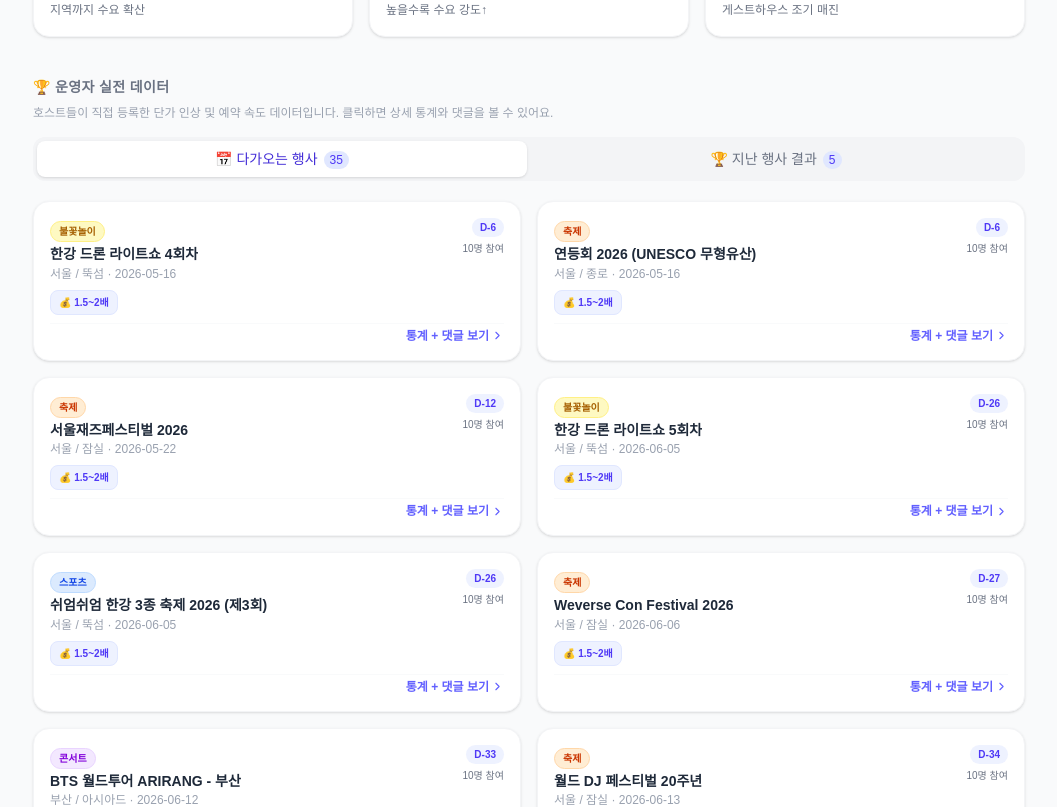
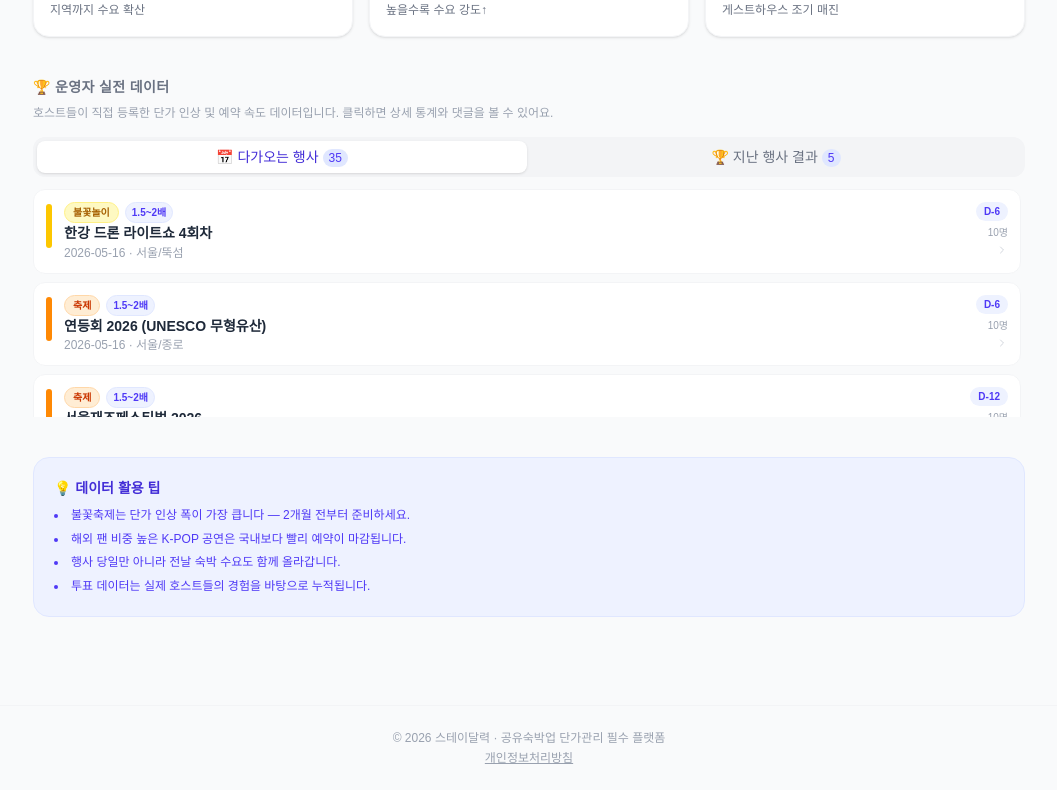
Before and after one commit to yunseon0308-gif/stay-calendar, a Next.js app: page /stats in a window 1280 px wide. Shown: the part 780-1587 px from the top of the page, without its empty margins (111-1168 px from the left). Built offline with nearby package versions, Linux system fonts and the light colour scheme.

Commit message:
refactor: SurveyEventList 컴팩트 카드 + 3개 고정 세로 스크롤
Co-Authored-By: Claude Sonnet 4.6 <noreply@anthropic.com>

```diff
--- a/src/components/SurveyEventList.tsx
+++ b/src/components/SurveyEventList.tsx
@@ -3,7 +3,7 @@
 import { useState, useEffect } from 'react';
 import Link from 'next/link';
 import { SAMPLE_EVENTS } from '@/lib/sampleEvents';
-import { CATEGORY_LABEL, CATEGORY_LIGHT } from '@/types/event';
+import { CATEGORY_LABEL, CATEGORY_LIGHT, CATEGORY_COLOR } from '@/types/event';
 import { ChevronRight } from 'lucide-react';
 
 const PRICE_LABELS: Record<string, string> = {
@@ -39,11 +39,10 @@ export default function SurveyEventList() {
   const today = new Date();
   today.setHours(0, 0, 0, 0);
 
-  // slug 있는 행사만
-  const events = SAMPLE_EVENTS.filter(e => e.slug);
+  const events   = SAMPLE_EVENTS.filter(e => e.slug);
   const upcoming = events.filter(e => new Date(e.date_end) >= today)
     .sort((a, b) => a.date_start.localeCompare(b.date_start));
-  const past = events.filter(e => new Date(e.date_end) < today)
+  const past     = events.filter(e => new Date(e.date_end) < today)
     .sort((a, b) => b.date_start.localeCompare(a.date_start));
 
   useEffect(() => {
@@ -62,28 +61,25 @@ export default function SurveyEventList() {
   const renderList = (list: typeof events) => {
     if (loading) {
       return (
-        <div className="grid grid-cols-1 md:grid-cols-2 gap-4">
-          {[1,2,3,4].map(i => (
-            <div key={i} className="h-28 bg-gray-100 rounded-2xl animate-pulse" />
-          ))}
+        <div className="space-y-2">
+          {[1,2,3].map(i => <div key={i} className="h-14 bg-gray-100 rounded-xl animate-pulse" />)}
         </div>
       );
     }
     if (list.length === 0) {
       return (
-        <div className="bg-white border border-dashed border-gray-200 rounded-2xl p-8 text-center">
-          <p className="text-sm text-gray-400">해당하는 행사가 없어요.</p>
-        </div>
+        <div className="text-center py-6 text-sm text-gray-400">해당하는 행사가 없어요.</div>
       );
     }
     return (
-      <div className="grid grid-cols-1 md:grid-cols-2 gap-4">
+      /* 3개 높이 고정, 세로 스크롤 */
+      <div className="overflow-y-auto max-h-[228px] space-y-2 pr-1">
         {list.map(event => {
-          const stats   = surveyMap[event.id];
-          const total   = stats?.total ?? 0;
+          const stats    = surveyMap[event.id];
+          const total    = stats?.total ?? 0;
           const topPrice = stats ? topKey(stats.priceCount) : null;
           const topSpeed = stats ? topKey(stats.occupancyCount) : null;
-          const isPast  = new Date(event.date_end) < today;
+          const isPast   = new Date(event.date_end) < today;
           const daysLeft = Math.ceil(
             (new Date(event.date_start).getTime() - today.getTime()) / 86400000
           );
@@ -92,50 +88,45 @@ export default function SurveyEventList() {
             <Link
               key={event.id}
               href={`/event/${event.slug}/stats`}
-              className="bg-white rounded-2xl border border-gray-100 shadow-sm p-4 hover:border-indigo-200 hover:shadow-md transition-all flex flex-col gap-2"
+              className="flex items-start gap-3 bg-white border border-gray-100 rounded-xl p-3 hover:border-indigo-200 hover:shadow-sm transition-all"
             >
-              {/* 상단 */}
-              <div className="flex items-start justify-between gap-2">
-                <div className="min-w-0">
-                  <span className={`inline-block text-[10px] font-semibold px-2 py-0.5 rounded-full border mb-1 ${CATEGORY_LIGHT[event.category]}`}>
+              {/* 카테고리 컬러 바 */}
+              <div
+                className={`w-1.5 rounded-full shrink-0 mt-0.5 ${CATEGORY_COLOR[event.category]}`}
+                style={{ minHeight: '44px' }}
+              />
+
+              <div className="flex-1 min-w-0">
+                <div className="flex items-center gap-1.5 mb-0.5 flex-wrap">
+                  <span className={`text-[10px] font-semibold px-2 py-0.5 rounded-full border ${CATEGORY_LIGHT[event.category]}`}>
                     {CATEGORY_LABEL[event.category]}
                   </span>
-                  <p className="text-sm font-bold text-gray-800 leading-tight truncate">{event.title}</p>
-                  <p className="text-xs text-gray-400 mt-0.5">
-                    {event.district ? `${event.location} / ${event.district}` : event.location}
-                    {' · '}{event.date_start}
-                  </p>
-                </div>
-                <div className="shrink-0 flex flex-col items-end gap-1">
-                  {isPast ? (
-                    <span className="text-[10px] font-semibold text-gray-400 bg-gray-100 px-2 py-0.5 rounded-full">종료</span>
-                  ) : (
-                    <span className="text-[10px] font-bold text-indigo-600 bg-indigo-50 px-2 py-0.5 rounded-full">D-{daysLeft}</span>
-                  )}
-                  <span className="text-[10px] text-gray-500">{total}명 참여</span>
-                </div>
-              </div>
-
-              {/* 통계 요약 */}
-              {(topPrice || topSpeed) && (
-                <div className="flex flex-wrap gap-1.5">
                   {topPrice && PRICE_LABELS[topPrice] && (
-                    <span className="text-[10px] font-semibold bg-indigo-50 text-indigo-600 px-2 py-1 rounded-lg border border-indigo-100">
-                      💰 {PRICE_LABELS[topPrice]}
+                    <span className="text-[10px] font-semibold text-indigo-600 bg-indigo-50 border border-indigo-100 px-1.5 py-0.5 rounded-full">
+                      {PRICE_LABELS[topPrice]}
                     </span>
                   )}
                   {topSpeed && SPEED_LABELS[topSpeed] && (
-                    <span className="text-[10px] font-semibold bg-emerald-50 text-emerald-600 px-2 py-1 rounded-lg border border-emerald-100">
-                      ⚡ {SPEED_LABELS[topSpeed]}
+                    <span className="text-[10px] font-semibold text-emerald-600 bg-emerald-50 border border-emerald-100 px-1.5 py-0.5 rounded-full">
+                      {SPEED_LABELS[topSpeed]}
                     </span>
                   )}
                 </div>
-              )}
+                <p className="text-sm font-semibold text-gray-800 truncate leading-tight">{event.title}</p>
+                <p className="text-xs text-gray-400 mt-0.5 truncate">
+                  {event.date_start} · {event.district ? `${event.location}/${event.district}` : event.location}
+                </p>
+              </div>
 
-              {/* 상세보기 */}
-              <div className="flex items-center justify-end text-xs text-indigo-500 font-semibold gap-0.5 mt-auto pt-1 border-t border-gray-50">
-                통계 + 댓글 보기
-                <ChevronRight size={13} />
+              {/* 우측 */}
+              <div className="shrink-0 flex flex-col items-end gap-1">
+                {isPast ? (
+                  <span className="text-[10px] text-gray-400 bg-gray-100 px-2 py-0.5 rounded-full font-medium">종료</span>
+                ) : (
+                  <span className="text-[10px] font-bold text-indigo-600 bg-indigo-50 px-2 py-0.5 rounded-full">D-{daysLeft}</span>
+                )}
+                <span className="text-[10px] text-gray-400">{total}명</span>
+                <ChevronRight size={12} className="text-gray-300" />
               </div>
             </Link>
           );
@@ -147,30 +138,30 @@ export default function SurveyEventList() {
   return (
     <div>
       {/* 탭 */}
-      <div className="flex gap-1 bg-gray-100 rounded-xl p-1 mb-5">
+      <div className="flex gap-1 bg-gray-100 rounded-xl p-1 mb-3">
         <button
           onClick={() => setActiveTab('upcoming')}
-          className={`flex-1 text-sm font-medium py-2 rounded-lg transition-colors ${
+          className={`flex-1 text-sm font-medium py-1.5 rounded-lg transition-colors ${
             activeTab === 'upcoming'
               ? 'bg-white text-indigo-700 shadow-sm'
               : 'text-gray-500 hover:text-gray-700'
           }`}
         >
           📅 다가오는 행사
-          <span className="ml-1.5 text-xs bg-indigo-100 text-indigo-600 px-1.5 py-0.5 rounded-full">
+          <span className="ml-1 text-xs bg-indigo-100 text-indigo-600 px-1.5 py-0.5 rounded-full">
             {upcoming.length}
           </span>
         </button>
         <button
           onClick={() => setActiveTab('past')}
-          className={`flex-1 text-sm font-medium py-2 rounded-lg transition-colors ${
+          className={`flex-1 text-sm font-medium py-1.5 rounded-lg transition-colors ${
             activeTab === 'past'
               ? 'bg-white text-indigo-700 shadow-sm'
               : 'text-gray-500 hover:text-gray-700'
           }`}
         >
           🏆 지난 행사 결과
-          <span className="ml-1.5 text-xs bg-indigo-100 text-indigo-600 px-1.5 py-0.5 rounded-full">
+          <span className="ml-1 text-xs bg-indigo-100 text-indigo-600 px-1.5 py-0.5 rounded-full">
             {past.length}
           </span>
         </button>
```
